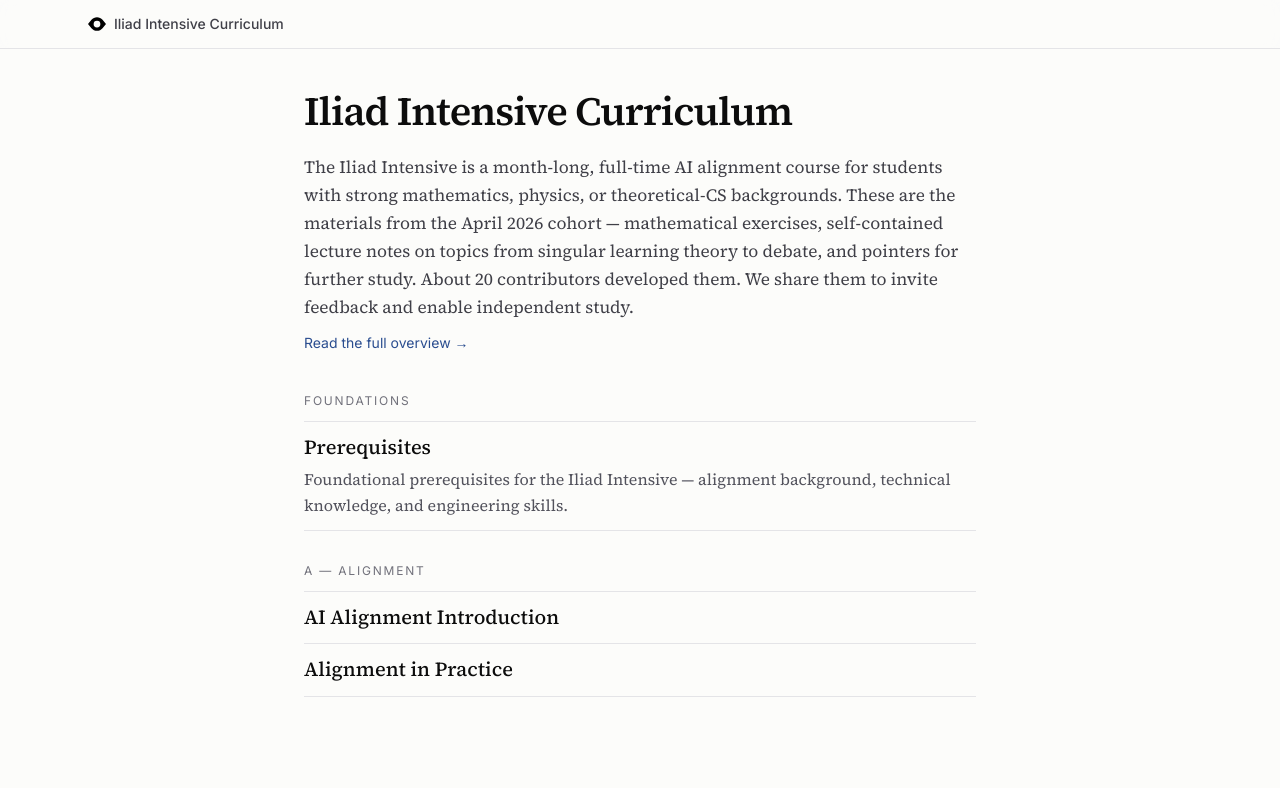
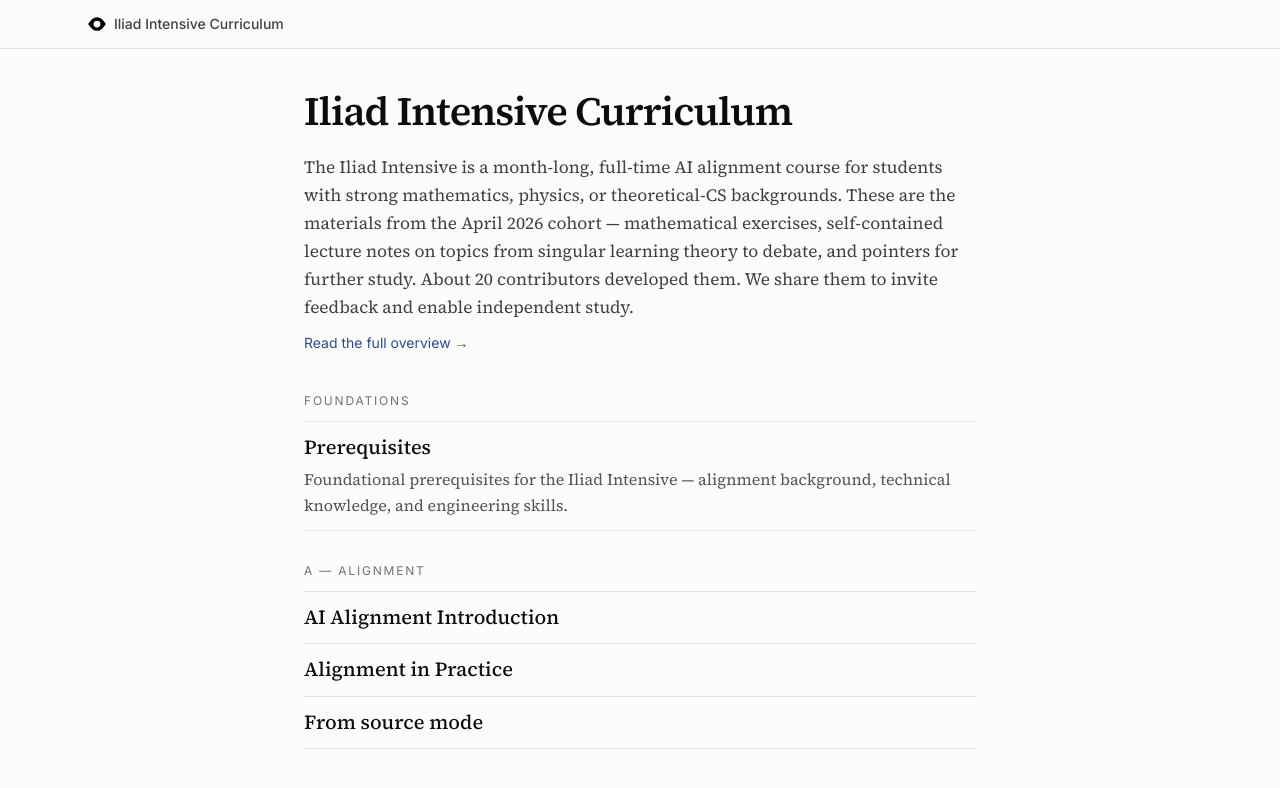
Before and after one commit to felkru/iliad-curriculum-public, a Next.js app: page / in a window 1280 px wide. Shown: the top 788 px of the page. Built offline with nearby package versions, Linux system fonts and the light colour scheme.

Commit message:
publish: frontmatter-test

```diff
--- a/content/index.json
+++ b/content/index.json
@@ -138,6 +138,23 @@
     ]
   },
   {
+    "slug": "frontmatter-test",
+    "title": "From source mode",
+    "cluster": "A",
+    "frontmatter": {
+      "title": "From source mode",
+      "cluster": "A"
+    },
+    "position": 0,
+    "headings": [
+      {
+        "level": 2,
+        "text": "Hello",
+        "slug": "hello"
+      }
+    ]
+  },
+  {
     "slug": "0-prerequisites",
     "title": "Prerequisites",
     "cluster": "0",
--- /dev/null
+++ b/content/modules/frontmatter-test.mdx
@@ -0,0 +1,8 @@
+---
+title: From source mode
+cluster: "A"
+---
+
+## Hello
+
+Body from source.
```
